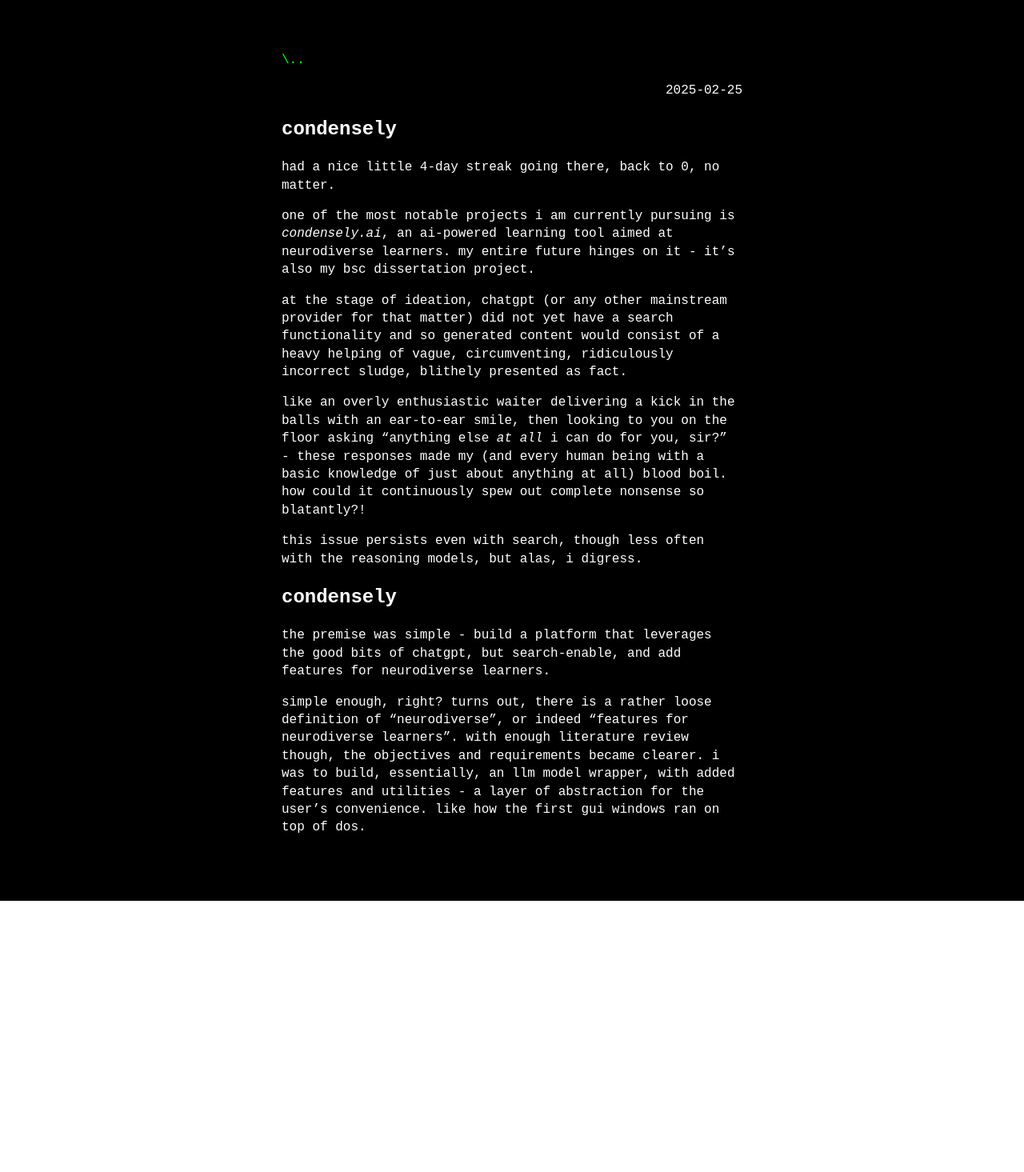
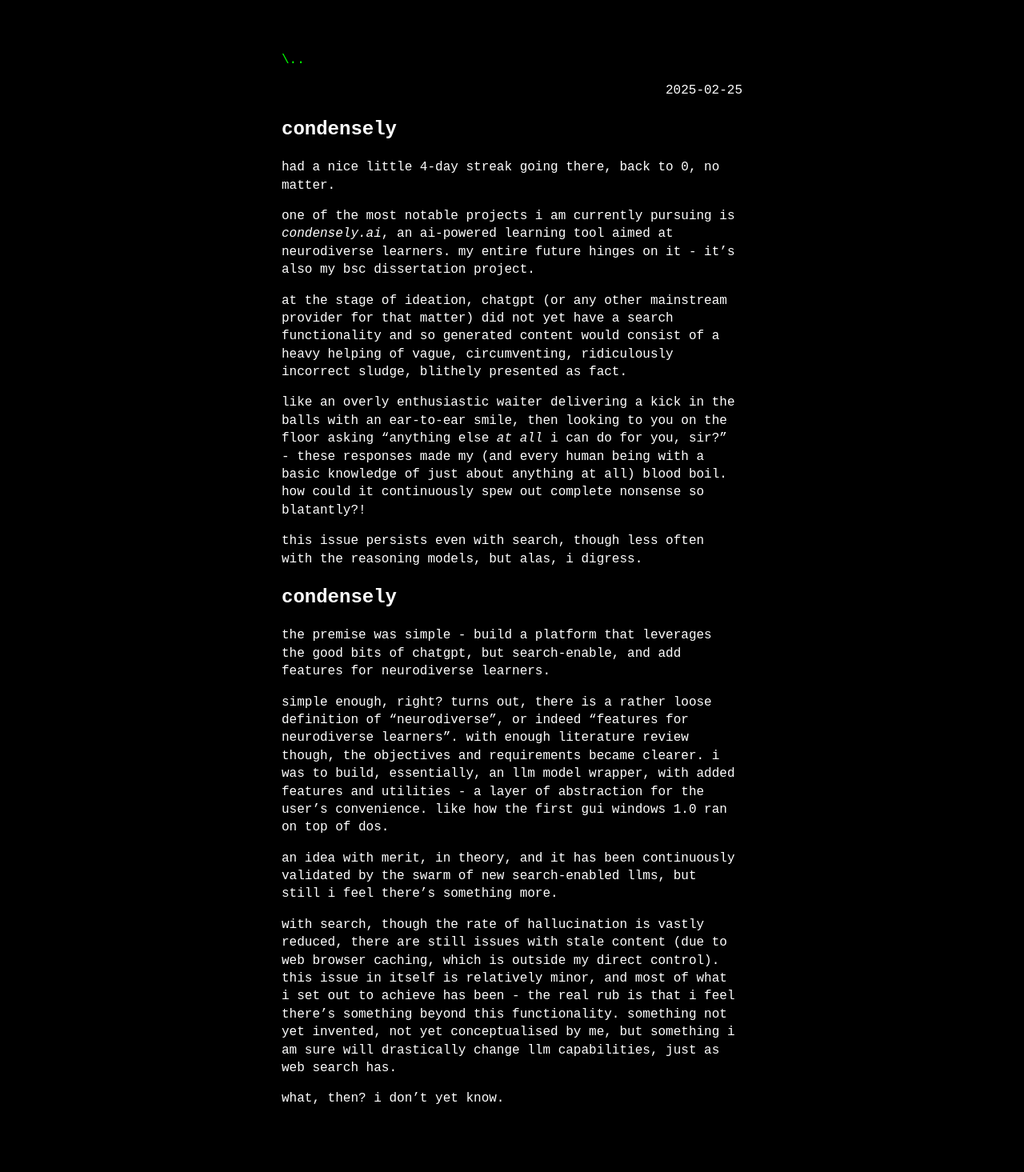
Before and after one commit to DavidDragan1/_blog, a Jekyll site: the page built from _posts/2025-02-25-Condensely.md, in a window 1280 px wide. Shown: the whole page at 80% size. Built offline with Jekyll 4.4.1, drawn with Linux system fonts in a browser that asks for light colours; some web fonts are replaced; before the commit the page ends 1126 px from its top, so only the background shows below that.

Commit message:
vault backup: 2025-02-25 14:50:35
Affected files:
_posts/2025-02-25-Condensely.md

```diff
--- a/_posts/2025-02-25-Condensely.md
+++ b/_posts/2025-02-25-Condensely.md
@@ -16,4 +16,10 @@ This issue persists even with search, though less often with the reasoning model
 # Condensely
 The premise was simple - build a platform that leverages the good bits of ChatGPT, but search-enable, and add features for neurodiverse learners.
 
-Simple enough, right? Turns out, there is a rather loose definition of "Neurodiverse", or indeed "features for neurodiverse learners". With enough literature review though, the objectives and requirements became clearer. I was to build, essentially, an LLM model wrapper, with added features and utilities - a layer of abstraction for the user's convenience. Like how the first GUI Windows ran on top of DOS.
+Simple enough, right? Turns out, there is a rather loose definition of "Neurodiverse", or indeed "features for neurodiverse learners". With enough literature review though, the objectives and requirements became clearer. I was to build, essentially, an LLM model wrapper, with added features and utilities - a layer of abstraction for the user's convenience. Like how the first GUI Windows 1.0 ran on top of DOS.
+
+An idea with merit, in theory, and it has been continuously validated by the swarm of new search-enabled LLMs, but still I feel there's something more.
+
+With search, though the rate of hallucination is vastly reduced, there are still issues with stale content (due to web browser caching, which is outside my direct control). This issue in itself is relatively minor, and most of what I set out to achieve has been - the real rub is that I feel there's something beyond this functionality. Something not yet invented, not yet conceptualised by me, but something I am sure will drastically change LLM capabilities, just as web search has.
+
+What, then? I don't yet know.
```
